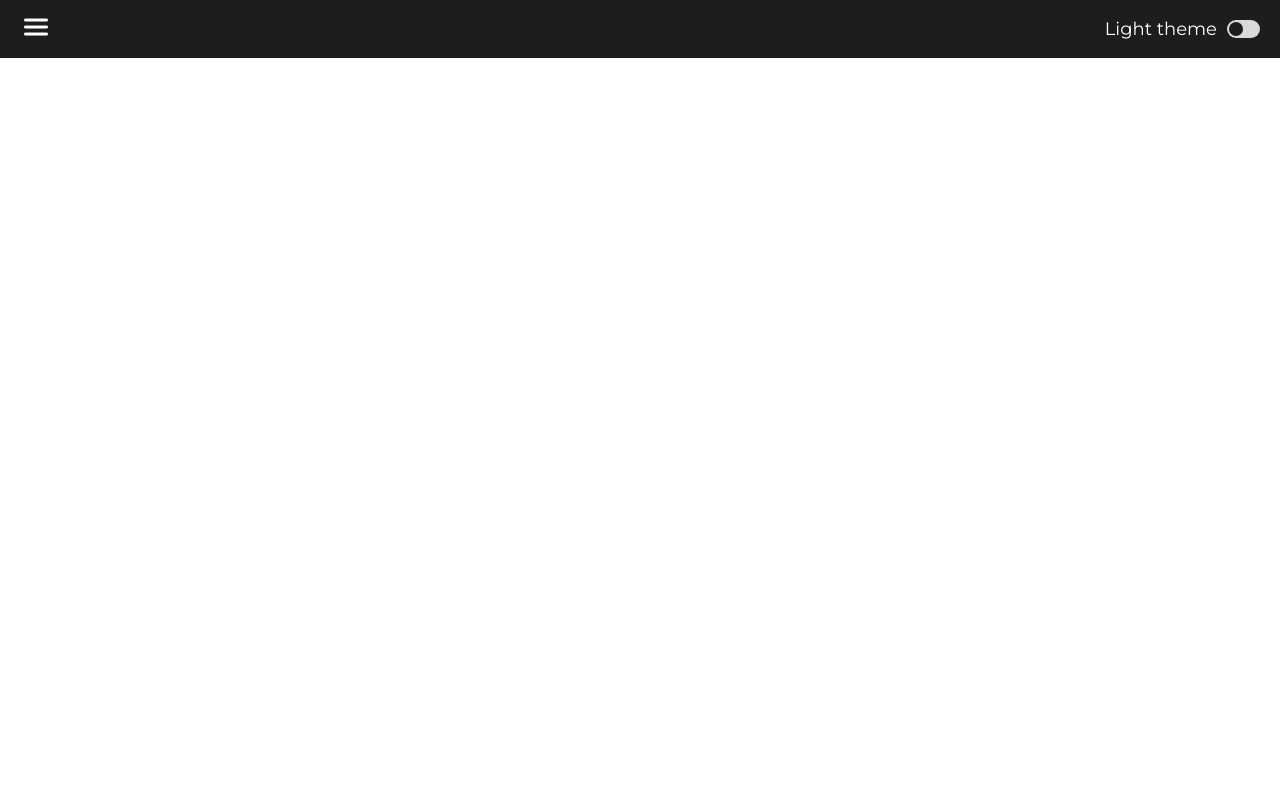
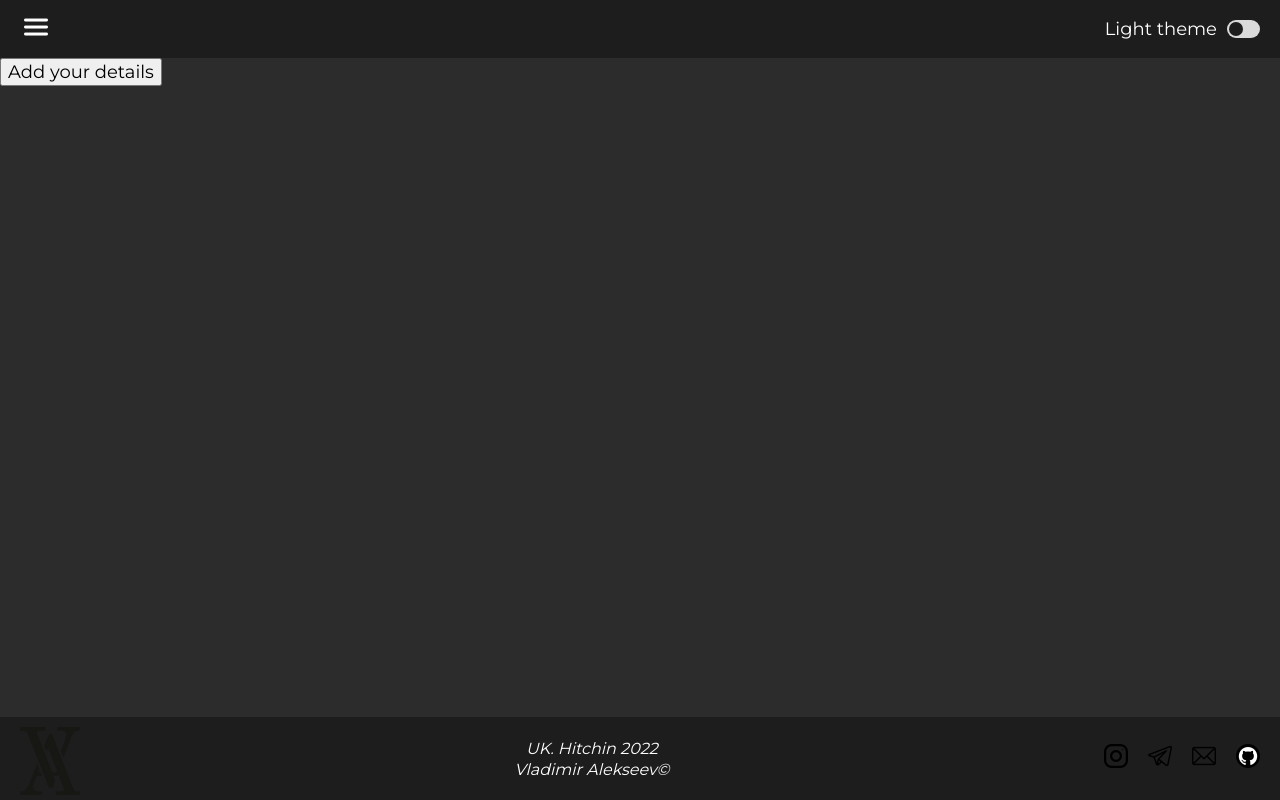
Before and after one commit to Vega2307/js_pracrice, a plain HTML site: page index.html in a window 1280 px wide. Drawn offline with Linux system fonts and the light colour scheme.

Commit message:
feat: add footer and bodys bcg

```diff
--- a/index.html
+++ b/index.html
@@ -11,7 +11,7 @@
     <link rel="stylesheet" href="./styles/style.css">
     <title>Vladimir Alekseev CV</title>
 </head>
-<body>
+<body class="body body_dark">
     <div class="wrapper dark_theme">
         <header class="header">
             <div class="header__popup close dark_bcg">
@@ -35,11 +35,32 @@
                 </div>
             </div>
         </header>
-        <main class="main">
+        <main class="main main_dark">
+            <div class="main__photos">
 
+            </div>
+            <div class="main__form_button">
+                <button>Add your details</button>
+            </div>
         </main>
         <footer class="footer">
-
+            <div class="footer__logo_wrap">
+                <div class="footer__logo_img">
+                    <img src="./img/Logo.png" alt="VA">
+                </div>
+            </div>
+            <div class="footer__text">
+                <p>UK. Hitchin 2022</p>
+                <p>Vladimir Alekseev&copy;</p>
+            </div>
+            <div class="footer__social">
+                <ul class="footer__social_ul" >
+                    <li class="footer__social_block"><a href=""><img src="./img/instagram.png" alt="instagram"></a></li>
+                    <li class="footer__social_block"><a href=""><img src="./img/telegram.png" alt="telegram"></a></li>
+                    <li class="footer__social_block"><a href=""><img src="./img/email.png" alt="email"></a></li>
+                    <li class="footer__social_block"><a href=""><img src="./img/free-icon-github-5968896.png" alt="github"></a></li>
+                </ul>
+            </div>
         </footer>
     </div>
     <script src="./scripts/script.js"></script>
--- a/scripts/script.js
+++ b/scripts/script.js
@@ -3,6 +3,8 @@
 
 let wrapper = document.querySelector('.wrapper');
 let themeButton = document.querySelector('.header__switch_slider');
+let main = document.querySelector('.main');
+let body = document.querySelector('.body')
 
 themeButton.onclick = function() {
     wrapper.classList.toggle('light_theme');
@@ -10,10 +12,17 @@ themeButton.onclick = function() {
     if (wrapper.classList.contains('light_theme')) {
         menu.classList.toggle('light_bcg');
         menu.classList.remove('dark_bcg');
+        main.classList.toggle('main_light');
+        main.classList.remove('main_dark');
+        body.classList.toggle('body_light');
+        body.classList.remove('body_dark');
     } else {
         menu.classList.toggle('dark_bcg');
         menu.classList.remove('light_bcg');
-
+        main.classList.toggle('main_dark');
+        main.classList.remove('main_light');
+        body.classList.toggle('body_dark');
+        body.classList.remove('body_light');
     }
 }
 
--- a/styles/style.css
+++ b/styles/style.css
@@ -1,6 +1,11 @@
 @import url('https://fonts.googleapis.com/css2?family=Montserrat&display=swap');
 @import url('https://fonts.googleapis.com/css2?family=Montserrat:wght@600&display=swap');
 
+
+
+html {
+    height: 100%;
+}
 
 body {
     font-family: 'Montserrat', sans-serif;
@@ -9,6 +14,24 @@ body {
     margin-right: auto;
     max-width: 1440px;
     box-sizing: border-box;
+    display: flex;
+    flex-direction: column;
+    height: 100%;
+}
+
+.body_dark {
+    background-color: black;
+}
+
+.body_light {
+    background-color: white;
+
+}
+
+.wrapper {
+    min-height: 100%;
+    display: flex;
+    flex-direction: column;
 }
 
 a {
@@ -32,17 +55,12 @@ a {
     color: rgb(61, 79, 136);
 }
 
-.wrapper {
-    height: 100%;
-    overflow: hidden;
-    display: flex;
-    flex-direction: column;
+.container {
+    box-sizing: border-box;
 }
 
-.container {
-    box-sizing: border-box;
-    padding-left: 20px;
-    padding-right: 20px;
+.header {
+    flex: 0 0 auto;
 }
 
 .header a::after {
@@ -65,6 +83,8 @@ a {
     align-items: center;
     width: 100%;
     height: 100%;
+    padding-left: 20px;
+    padding-right: 20px;
 }
 
 .menu_popup_icon:hover {
@@ -196,3 +216,81 @@ a {
   .header__switch_slider.header__switch_round:before {
     border-radius: 50%;
   }
+
+.main {
+    flex: 1 1 auto;
+}
+
+.main_dark {
+    background-color: rgb(44, 44, 44);
+}
+
+.main_light {
+    background-color: rgb(252, 252, 252);
+}
+
+  .footer {
+    display: flex;
+    justify-content: space-between;
+    flex: 0 0 auto;
+    padding-left: 20px;
+    padding-right: 20px;
+  }
+
+  .footer__logo_img img {
+    width: 60px;
+    color: black;
+    margin-top: 10px;
+  }
+
+  @media(max-width: 550px) {
+    .footer__logo_img img {
+        width: 40px;
+    }
+  }
+
+.footer__text {
+    font-size: 16px;
+    text-align: center;
+    align-self: center;
+    line-height: 5px;
+    font-style: italic;
+}
+
+@media(max-width: 550px) {
+    .footer__text {
+        font-size: 12px;
+    }
+  }
+
+.footer__social {
+    display: flex;
+    align-content: center;
+}
+
+.footer__social_ul {
+    list-style-type: none;
+    display: flex;
+    justify-content: space-evenly;
+    align-items: center;
+    padding-left: 0%;
+    margin-bottom: 0;
+    margin-top: 0;
+}
+.footer__social_ul li {
+    margin-right: 20px;
+    align-self: center;
+}
+
+@media(max-width: 550px) {
+    .footer__social_ul li {
+        margin-right: 5px;
+    }
+    .footer__social_ul li img {
+        width: 20px;
+    }
+  }
+
+.footer__social_ul li:last-of-type {
+    margin-right: 0;
+}
```
Also changed, not shown: img/Logo.png (added), img/email.png (added), img/free-icon-github-5968896.png (added), img/instagram.png (added), img/telegram.png (added).
